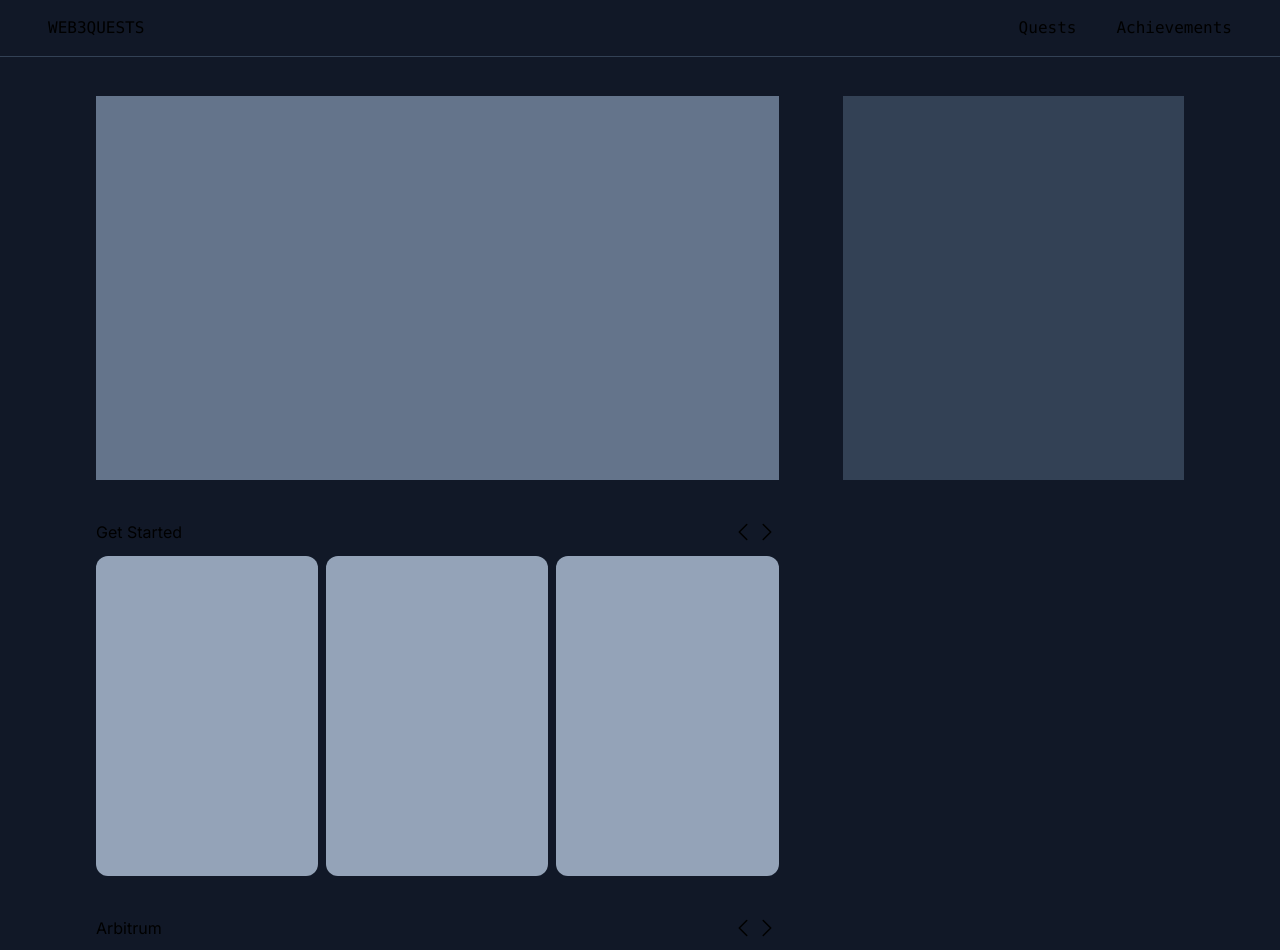
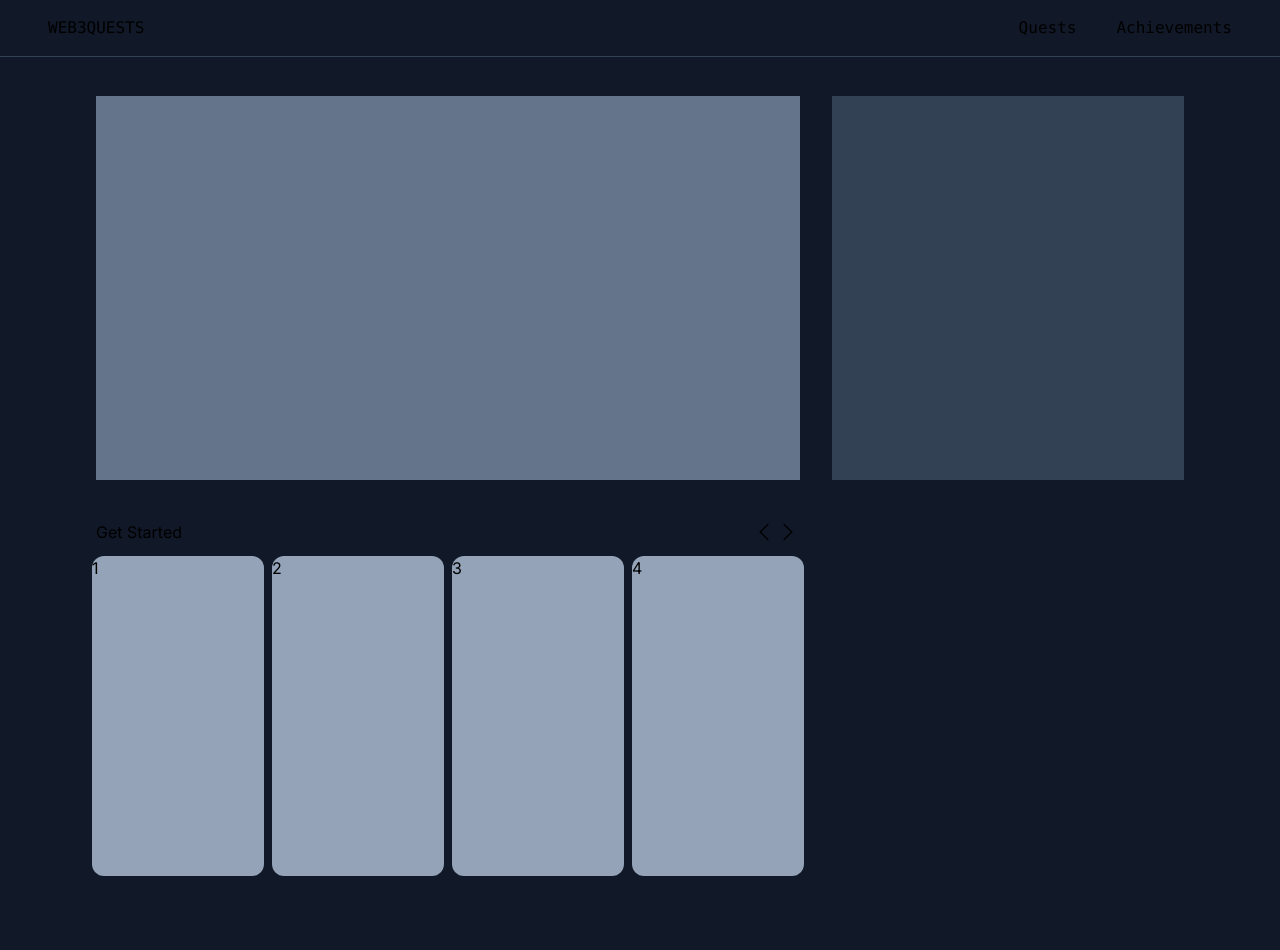
Before and after one commit to maksympanchyshyn/omniland, a Next.js app: page /quests in a window 1280 px wide. Shown: the top 950 px of the page. Built offline with nearby package versions, Linux system fonts and the light colour scheme.

Commit message:
QuestsSlider markdown

```diff
--- a/app/globals.css
+++ b/app/globals.css
@@ -20,3 +20,8 @@ body {
   color: rgb(var(--foreground-rgb));
   background: #111827;
 }
+
+.carousel__inner-slide {
+  width: calc(100% - 8px) !important;
+  margin-left: 4px;
+}
--- a/app/quests/page.tsx
+++ b/app/quests/page.tsx
@@ -3,11 +3,10 @@ import Image from 'next/image';
 
 export default function Quests() {
   return (
-    <div className="flex w-full lg:space-x-16">
+    <div className="flex w-full lg:space-x-8">
       <div className="flex flex-col justify-start w-full lg:w-4/6">
         <div className="flex h-96 bg-slate-500"></div>
-        <QuestsSlider collection="Get Started" quests={[]} />
-        <QuestsSlider collection="Arbitrum" quests={[]} />
+        <QuestsSlider collection="Get Started" quests={[1, 2, 3, 4, 5]} />
       </div>
       <div className="flex flex-col lg:w-2/6">
         <div className="flex h-96 bg-slate-700"></div>
--- a/components/QuestsSlider/index.tsx
+++ b/components/QuestsSlider/index.tsx
@@ -1,3 +1,8 @@
+'use client';
+
+import { CarouselProvider, Slider, Slide, ButtonBack, ButtonNext } from 'pure-react-carousel';
+import 'pure-react-carousel/dist/react-carousel.es.css';
+
 export type QuestsSliderProps = {
   collection: string;
   quests: any[];
@@ -6,10 +11,19 @@ export type QuestsSliderProps = {
 export default function QuestsSlider(props: QuestsSliderProps) {
   return (
     <div className="flex flex-col mt-10">
+      <CarouselProvider
+        visibleSlides={4}
+        totalSlides={props.quests.length}
+        step={4}
+        naturalSlideWidth={100}
+        naturalSlideHeight={125}
+        isIntrinsicHeight={true}
+        dragEnabled={false}
+      >
         <div className="flex justify-between mb-3">
           <div>{props.collection}</div>
           <div className="flex space-between">
-          <button>
+            <ButtonBack>
               <svg
                 xmlns="http://www.w3.org/2000/svg"
                 fill="none"
@@ -20,8 +34,8 @@ export default function QuestsSlider(props: QuestsSliderProps) {
               >
                 <path strokeLinecap="round" strokeLinejoin="round" d="M15.75 19.5L8.25 12l7.5-7.5" />
               </svg>
-          </button>
-          <button>
+            </ButtonBack>
+            <ButtonNext>
               <svg
                 xmlns="http://www.w3.org/2000/svg"
                 fill="none"
@@ -32,14 +46,17 @@ export default function QuestsSlider(props: QuestsSliderProps) {
               >
                 <path strokeLinecap="round" strokeLinejoin="round" d="M8.25 4.5l7.5 7.5-7.5 7.5" />
               </svg>
-          </button>
+            </ButtonNext>
           </div>
         </div>
-      <div className="flex space-x-2">
-        <div className="h-80 w-1/3 bg-slate-400 rounded-xl"></div>
-        <div className="h-80 w-1/3 bg-slate-400 rounded-xl"></div>
-        <div className="h-80 w-1/3 bg-slate-400 rounded-xl"></div>
-      </div>
+        <Slider className="-mx-2">
+          {props.quests.map((quest) => (
+            <Slide key={quest} index={0}>
+              <div className="h-80 bg-slate-400 rounded-xl">{quest}</div>
+            </Slide>
+          ))}
+        </Slider>
+      </CarouselProvider>
     </div>
   );
 }
```
Also changed, not shown: package.json (+6 -5 lines), 1 other file (tests, documents, lock files or other folders). Lines whose indentation alone changed are shown as unchanged.
